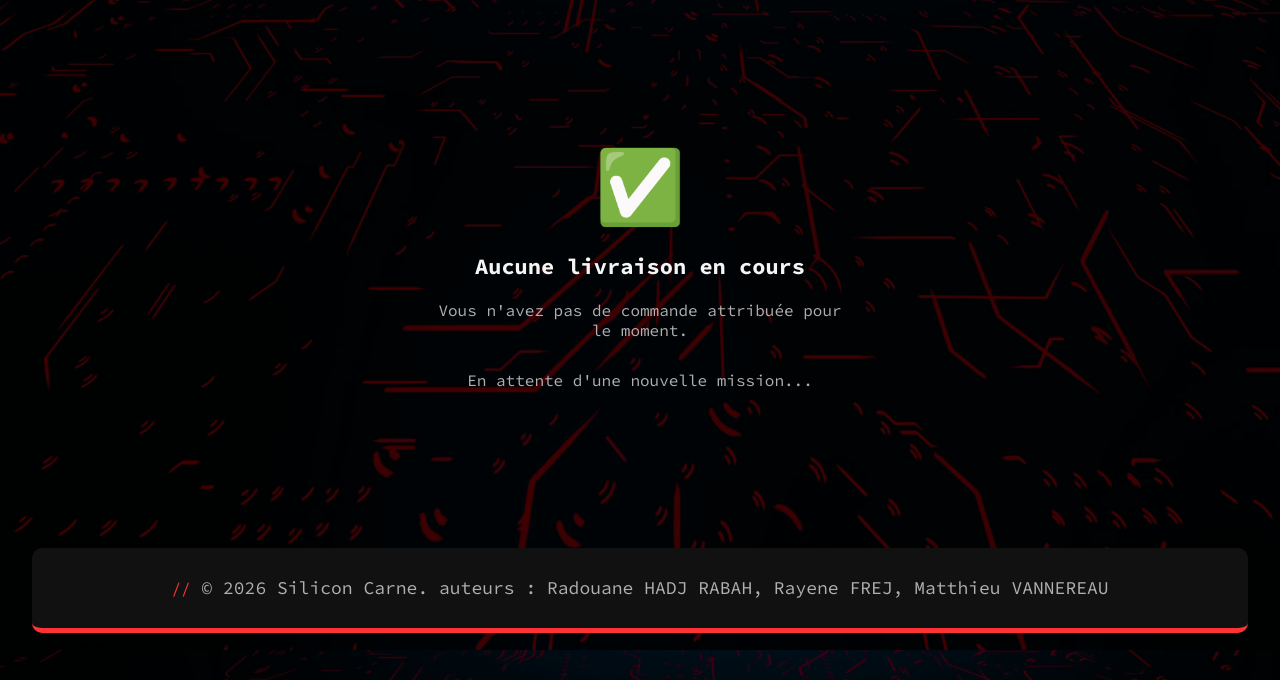
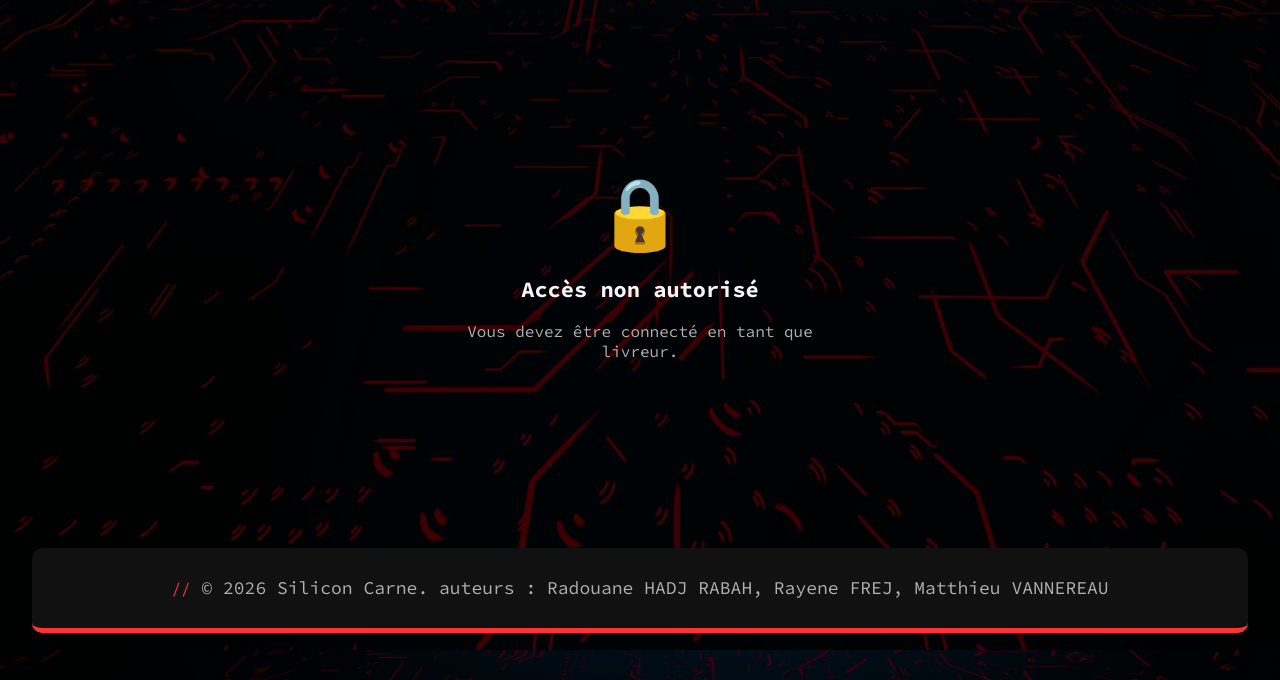
Before and after one commit to Radouane-prog/Projet_Creative_Yumland_MI2_E, a PHP site: page /index_livraison.php in a window 1280 px wide. Shown: the part 120-800 px from the top of the page. Run offline with PHP 8.4, Linux system fonts and the light colour scheme.

Commit message:
page livrerur prototype

```diff
--- a/index_livraison.php
+++ b/index_livraison.php
@@ -18,56 +20,56 @@ if (file_exists($fichier_users)) {
     if (is_array($u)) $utilisateurs = $u;
 }
 
-// --- Identification du livreur connecté ---
-// On utilise la session si disponible, sinon on cherche le premier livreur
-// pour permettre les tests même sans session active
+//  Identification du livreur connecté
 $login_livreur = $_SESSION['login'] ?? null;
+$role_connecte = $_SESSION['role']  ?? null;
 
-// Si pas de session, on prend le premier utilisateur avec rôle livreur (mode test)
-if (!$login_livreur) {
-    foreach ($utilisateurs as $u) {
-        if (($u['role'] ?? '') === 'livreur') {
-            $login_livreur = $u['login'];
-            break;
-        }
-    }
-}
-
-// --- ACTION : Changer le statut d'une commande ---
-if ($_SERVER['REQUEST_METHOD'] === 'POST' && isset($_POST['action'], $_POST['commande_id'])) {
+// Changer le statut d'une commande
+if (
+    $_SERVER['REQUEST_METHOD'] === 'POST' &&
+    isset($_POST['action'], $_POST['commande_id']) &&
+    $login_livreur !== null
+) {
     $action_demandee = $_POST['action'];
     $commande_id     = $_POST['commande_id'];
     $statuts_valides = ['livree', 'abandonnee'];
 
     if (in_array($action_demandee, $statuts_valides)) {
         foreach ($commandes as &$cmd) {
-            if ($cmd['id'] === $commande_id && ($cmd['login_livreur'] ?? '') === $login_livreur) {
-                $cmd['statut']      = $action_demandee;
-                $cmd['date_fin']    = date('Y-m-d H:i:s');
+            if (
+                ($cmd['id']            ?? '') === $commande_id &&
+                ($cmd['login_livreur'] ?? '') === $login_livreur
+            ) {
+                $cmd['statut']   = $action_demandee;
+                $cmd['date_fin'] = date('Y-m-d H:i:s');
                 break;
             }
         }
         unset($cmd);
-        file_put_contents($fichier_commandes, json_encode($commandes, JSON_PRETTY_PRINT | JSON_UNESCAPED_UNICODE));
-
-        // Rechargement après action
+        file_put_contents(
+            $fichier_commandes,
+            json_encode($commandes, JSON_PRETTY_PRINT | JSON_UNESCAPED_UNICODE)
+        );
+        // Rechargement après écriture
         $commandes = json_decode(file_get_contents($fichier_commandes), true) ?? [];
     }
 }
 
-// --- Recherche de la commande attribuée au livreur (statut "en-cours") ---
+// Recherche de la commande attribuée au livreur (statut "en-cours")
 $commande_active = null;
+if ($login_livreur) {
     foreach ($commandes as $cmd) {
         if (
             ($cmd['login_livreur'] ?? '') === $login_livreur &&
-        ($cmd['statut'] ?? '')        === 'en-cours'
+            ($cmd['statut']        ?? '') === 'en-cours'
         ) {
             $commande_active = $cmd;
             break;
         }
     }
+}
 
-// --- Récupération des infos client ---
+// Récupération des infos client depuis utilisateurs.json
 $client = null;
 if ($commande_active) {
     $login_client = $commande_active['login_client'] ?? '';
@@ -88,16 +90,13 @@ if ($client && !empty($client['adresse'])) {
 <!DOCTYPE html>
 <html lang="fr">
 <head>
-    <meta charset="UTF-8"/>
-    <meta name="viewport" content="width=device-width, initial-scale=1.0"/>
-    <link rel="stylesheet" href="css/style.css"/>
-    <link rel="stylesheet" href="css/style_livraison.css"/>
+    <meta charset="UTF-8">
+    <link rel="stylesheet" href="css/style.css">
+    <link rel="stylesheet" href="css/style_livraison.css">
+    <meta name="viewport" content="width=device-width, initial-scale=1.0">
     <title>Livraison - Silicon Carne</title>
     <style>
-        /* ===== SURCHARGES SPÉCIFIQUES PAGE LIVREUR ===== */
-
-        /* Contrainte CDC : gros gants + petit écran
-           → tout doit être grand, espacé, impossible à rater */
+        /* === Surcharges spécifiques livreur === */
 
         .page {
             max-width: 480px;
@@ -202,174 +196,119 @@ if ($client && !empty($client['adresse'])) {
             box-shadow: 0 4px 15px rgba(0,0,0,0.4);
             text-decoration: none;
             box-sizing: border-box;
+            border: none;
         }
         .boutons-container button:active,
         .boutons-container a.btn-maps:active {
             transform: scale(0.97);
         }
-        .btn-icon { font-size: 40px; }
+        .btn-icon { font-size: 36px; }
 
+        /* Maps */
         .btn-maps {
-            background-color: rgba(0, 229, 255, 0.2);
-            border: 2px solid rgba(0,229,255,0.4) !important;
+            background-color: rgba(0,229,255,0.2);
+            border: 2px solid rgba(0,229,255,0.35) !important;
         }
         .btn-maps:hover { box-shadow: 0 0 25px rgba(0,229,255,0.4); }
 
+        /* Livré */
         .btn-livre {
-            background-color: rgba(57, 255, 20, 0.2);
-            border: 2px solid rgba(57,255,20,0.4);
+            background-color: rgba(57,255,20,0.2);
+            border: 2px solid rgba(57,255,20,0.35) !important;
         }
         .btn-livre:hover { box-shadow: 0 0 25px rgba(57,255,20,0.4); }
 
+        /* Adresse introuvable */
         .btn-abandonne {
-            background-color: rgba(255, 165, 0, 0.2);
-            border: 2px solid rgba(255,165,0,0.4);
+            background-color: rgba(255,165,0,0.2);
+            border: 2px solid rgba(255,165,0,0.35) !important;
             color: #ffa500;
         }
         .btn-abandonne:hover { box-shadow: 0 0 25px rgba(255,165,0,0.4); }
 
-        /* Écran "aucune livraison" */
-        .aucune-livraison {
+        /* Écran vide / non connecté */
+        .ecran-vide {
             display: flex;
             flex-direction: column;
             align-items: center;
             justify-content: center;
             min-height: 50vh;
-            gap: 20px;
+            gap: 18px;
             text-align: center;
             padding: 30px;
         }
-        .aucune-livraison .icone { font-size: 72px; }
-        .aucune-livraison h2 {
-            font-size: 22px;
-            color: var(--text-color);
-            margin: 0;
-        }
-        .aucune-livraison p {
-            color: var(--details-color);
-            font-size: 16px;
-            margin: 0;
-        }
-
-        /* Écran de confirmation après action */
-        .confirmation {
-            display: flex;
-            flex-direction: column;
-            align-items: center;
-            justify-content: center;
-            min-height: 50vh;
-            gap: 20px;
-            text-align: center;
-            padding: 30px;
-        }
-        .confirmation .icone-confirm { font-size: 80px; }
-        .confirmation h2 { font-size: 24px; margin: 0; }
-        .confirmation.livree h2  { color: #39ff14; text-shadow: 0 0 10px #39ff1466; }
-        .confirmation.abandonnee h2 { color: #ffa500; text-shadow: 0 0 10px #ffa50066; }
-        .confirmation p { color: var(--details-color); margin: 0; font-size: 15px; }
-
-        /* Badge statut livraison terminée */
-        .badge-fin {
-            display: inline-block;
-            padding: 8px 20px;
-            border-radius: 8px;
-            font-size: 14px;
-            font-weight: bold;
-            margin-top: 5px;
-        }
-        .badge-fin.livree    { background: rgba(57,255,20,0.15);  color: #39ff14; border: 1px solid #39ff14; }
-        .badge-fin.abandonnee{ background: rgba(255,165,0,0.15);  color: #ffa500; border: 1px solid #ffa500; }
+        .ecran-vide .icone { font-size: 70px; }
+        .ecran-vide h2 { font-size: 22px; margin: 0; }
+        .ecran-vide p  { color: var(--details-color); font-size: 16px; margin: 0; }
     </style>
 </head>
 <body>
 
-    <!-- NAV -->
-    <nav>
-        <div id="container_nav">
-            <div class="container_center">
-                <img id="logo" src="assets/icones/logo.png" alt="logo" width="80dvh"/>
-                <h1 id="nom_resto">Silicon Carne</h1>
-            </div>
-            <ul id="menu_classique">
-                <li><a href="Accueil.html">Accueil</a></li>
-                <li><a href="Presentation.html">Présentation</a></li>
-                <li><a href="index_admin.php">Administrateur</a></li>
-                <li><a href="index_livraison.php">Livraison</a></li>
-                <li><a href="index_commande.html">Commandes</a></li>
-                <li><a href="notation.html">Notation</a></li>
-            </ul>
-            <input type="checkbox" id="menu-toggle" class="menu-checkbox">
-            <label for="menu-toggle" class="hamburger">
-                <span class="line"></span><span class="line"></span><span class="line"></span>
-            </label>
-            <ul class="nav-menu">
-                <li><a href="Accueil.html">Accueil</a></li>
-                <li><a href="Presentation.html">Présentation</a></li>
-                <li><a href="index_admin.php">Administrateur</a></li>
-                <li><a href="index_livraison.php">Livraison</a></li>
-                <li><a href="index_commande.html">Commandes</a></li>
-                <li><a href="notation.html">Notation</a></li>
-                <li><a href="profil.html">Profil</a></li>
-                <li><a href="connexion.php">Connexion</a></li>
-                <li><a href="inscription.php">Inscription</a></li>
-            </ul>
-            <div class="container_center" id="container_login">
-                <a href="profil.html"><img src="assets/icones/utilisateur.png" id="profil" alt="profil" width="35dvh"/></a>
-                <button id="button_connexion" onclick="window.location='connexion.php'" class="button_log">connexion</button>
-                <button id="button_inscription" onclick="window.location='inscription.php'" class="button_log">inscription</button>
-            </div>
-        </div>
-    </nav>
+    <?php include "includes/header.php"; ?>
 
     <main class="page">
 
-        <?php if (!$login_livreur): ?>
-            <!-- ========== CAS 0 : Aucun livreur identifié ========== -->
-            <div class="aucune-livraison">
+        <?php if (!$login_livreur || $role_connecte !== 'livreur'): ?>
+            <!-- ===== CAS 0 : Pas connecté ou mauvais rôle ===== -->
+            <div class="ecran-vide">
                 <div class="icone">🔒</div>
                 <h2>Accès non autorisé</h2>
-                <p>Vous devez être connecté en tant que livreur pour accéder à cette page.</p>
+                <p>Vous devez être connecté en tant que livreur.</p>
             </div>
 
         <?php elseif (!$commande_active): ?>
-            <!-- ========== CAS 1 : Aucune commande attribuée ========== -->
-            <div class="aucune-livraison">
+            <!-- ===== CAS 1 : Connecté mais aucune commande attribuée ===== -->
+            <div class="ecran-vide">
                 <div class="icone">✅</div>
                 <h2>Aucune livraison en cours</h2>
                 <p>Vous n'avez pas de commande attribuée pour le moment.</p>
-                <p style="margin-top:10px;">En attente d'une nouvelle mission...</p>
+                <p style="margin-top:8px;">En attente d'une nouvelle mission...</p>
             </div>
 
         <?php else: ?>
-            <!-- ========== CAS 2 : Commande active à livrer ========== -->
+            <!-- ===== CAS 2 : Commande active à livrer ===== -->
 
             <!-- Numéro de commande -->
             <div class="livraison-info">
                 <h1><span class="commentaires">//</span> Livraison en cours</h1>
-                <div class="commande-numero"><?= htmlspecialchars($commande_active['id']) ?></div>
+                <div class="commande-numero">
+                    <?= htmlspecialchars($commande_active['id']) ?>
+                </div>
             </div>
 
-            <!-- Infos client -->
+            <!-- Informations client -->
             <div class="client-info">
+
+                <!-- Nom complet -->
                 <h2>
-                    <?= htmlspecialchars(($client['prenom'] ?? '') . ' ' . ($client['nom'] ?? $commande_active['login_client'])) ?>
+                    <?php
+                        $nom_complet = trim(
+                            htmlspecialchars($client['prenom'] ?? '') . ' ' .
+                            htmlspecialchars($client['nom']    ?? $commande_active['login_client'])
+                        );
+                        echo $nom_complet ?: htmlspecialchars($commande_active['login_client']);
+                    ?>
                 </h2>
 
                 <!-- Adresse -->
                 <div class="info-ligne">
                     <span class="info-label">📍 Adresse</span>
-                    <span class="info-valeur"><?= htmlspecialchars($client['adresse'] ?? 'Adresse inconnue') ?></span>
+                    <span class="info-valeur">
+                        <?= htmlspecialchars($client['adresse'] ?? 'Adresse non renseignée') ?>
+                    </span>
                 </div>
 
-                <!-- Infos complémentaires (interphone, étage, ...) -->
+                <!-- Infos complémentaires (digicode, étage...) depuis le champ "infos" -->
                 <?php if (!empty($client['infos'])): ?>
                 <div class="info-ligne">
-                    <span class="info-label">🔑 Infos / Interphone / Étage</span>
-                    <span class="info-valeur secondaire"><?= htmlspecialchars($client['infos']) ?></span>
+                    <span class="info-label">🔑 Digicode / Étage / Infos</span>
+                    <span class="info-valeur secondaire">
+                        <?= htmlspecialchars($client['infos']) ?>
+                    </span>
                 </div>
                 <?php endif; ?>
 
-                <!-- Téléphone -->
+                <!-- Téléphone cliquable -->
                 <div class="info-ligne">
                     <span class="info-label">📞 Téléphone</span>
                     <span class="info-valeur tel">
@@ -391,37 +330,43 @@ if ($client && !empty($client['adresse'])) {
                 <?php endif; ?>
 
                 <!-- Montant -->
-                <?php if (!empty($commande_active['montant'])): ?>
+                <?php if (isset($commande_active['montant'])): ?>
                 <div class="info-ligne">
                     <span class="info-label">💰 Montant</span>
-                    <span class="info-valeur"><?= number_format((float)$commande_active['montant'], 2, ',', ' ') ?> €</span>
+                    <span class="info-valeur">
+                        <?= number_format((float)$commande_active['montant'], 2, ',', ' ') ?> €
+                    </span>
                 </div>
                 <?php endif; ?>
+
             </div>
 
             <!-- Boutons d'action -->
             <div class="boutons-container">
 
-                <!-- MAPS -->
-                <a href="<?= htmlspecialchars($lien_maps) ?>" target="_blank" class="btn-maps">
+                <!-- MAPS — lien direct, pas de formulaire -->
+                <a href="<?= htmlspecialchars($lien_maps) ?>"
+                   target="_blank"
+                   rel="noopener noreferrer"
+                   class="btn-maps">
                     <span class="btn-icon">🗺️</span>
                     <span>OUVRIR MAPS</span>
                 </a>
 
                 <!-- LIVRÉ -->
                 <form method="POST" action="index_livraison.php">
-                    <input type="hidden" name="action"       value="livree"/>
-                    <input type="hidden" name="commande_id"  value="<?= htmlspecialchars($commande_active['id']) ?>"/>
+                    <input type="hidden" name="action"      value="livree"/>
+                    <input type="hidden" name="commande_id" value="<?= htmlspecialchars($commande_active['id']) ?>"/>
                     <button type="submit" class="btn-livre">
                         <span class="btn-icon">✓</span>
                         <span>LIVRÉ</span>
                     </button>
                 </form>
 
-                <!-- ABANDONNÉ -->
+                <!-- ADRESSE INTROUVABLE -->
                 <form method="POST" action="index_livraison.php">
-                    <input type="hidden" name="action"       value="abandonnee"/>
-                    <input type="hidden" name="commande_id"  value="<?= htmlspecialchars($commande_active['id']) ?>"/>
+                    <input type="hidden" name="action"      value="abandonnee"/>
+                    <input type="hidden" name="commande_id" value="<?= htmlspecialchars($commande_active['id']) ?>"/>
                     <button type="submit" class="btn-abandonne">
                         <span class="btn-icon">✗</span>
                         <span>ADRESSE INTROUVABLE</span>
```
Also changed, not shown: other parts of index_livraison.php (+17 -20 lines). Lines whose indentation alone changed are shown as unchanged.
